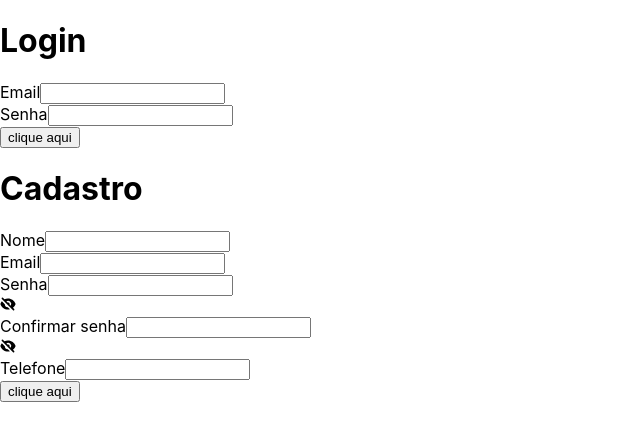
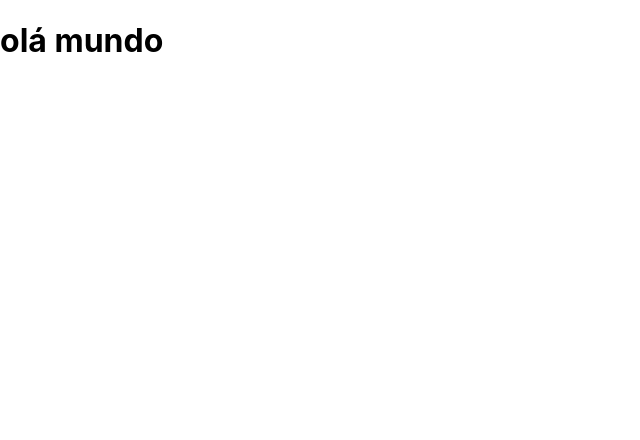
Before and after one commit to adrianonobrega/Teste-Tecnico-Fullstack, a React (Create React App) app: page /user in a window 1280 px wide. Shown: the top 440 px of the page, without its empty margins (0-640 px from the left). Built offline with nearby package versions, Linux system fonts and the light colour scheme.

Commit message:
Feat:routes

```diff
--- a/package.json
+++ b/package.json
@@ -13,6 +13,7 @@
     "react-hook-form": "^7.36.0",
     "react-icons": "^4.4.0",
     "react-input-mask": "^2.0.4",
+    "react-router-dom": "^6.4.1",
     "react-scripts": "5.0.1",
     "react-toastify": "^9.0.8",
     "web-vitals": "^2.1.0",
--- a/src/index.js
+++ b/src/index.js
@@ -1,17 +1,27 @@
 import React from 'react';
 import ReactDOM from 'react-dom/client';
 import './index.css';
-
 import { Login } from './pages/login';
 import { Register } from './pages/register';
 import { ToastContainer } from 'react-toastify';
 import 'react-toastify/dist/ReactToastify.min.css';
+import { RouterAll } from './routes';
+
 
 const root = ReactDOM.createRoot(document.getElementById('root'));
 root.render(
-  <React.StrictMode>
-    <ToastContainer/>
-    <Login />
-    <Register/>
-  </React.StrictMode>
+
+    <div>
+
+        <RouterAll/>
+
+        <ToastContainer/>
+
+    </div>
+
+
+
+
+
+
 );
--- a/src/pages/userPage/index.jsx
+++ b/src/pages/userPage/index.jsx
@@ -1,5 +1,5 @@
-export const userPage = () => {
-    return(
-        <h1>User Page</h1>
+export const UserPage = () => {
+    return (
+        <h1>olá mundo</h1>
     )
 }
--- /dev/null
+++ b/src/routes/index.jsx
@@ -0,0 +1,24 @@
+import {BrowserRouter as Router,Routes, Route } from 'react-router-dom';
+import { Login } from '../pages/login';
+import { Register } from '../pages/register';
+import { UserPage } from '../pages/userPage';
+
+export const RouterAll = () => {
+
+
+    return(
+       <Router>
+            <Routes>
+                <Route index element={<Login />}/>
+                <Route path='cadastro' element={<Register/>}/>
+                <Route path="user" element={<UserPage/>}/>
+            </Routes>
+
+       </Router>
+
+
+
+    )
+
+
+}
```
Also changed, not shown: 2 other files (tests, documents, lock files or other folders).
